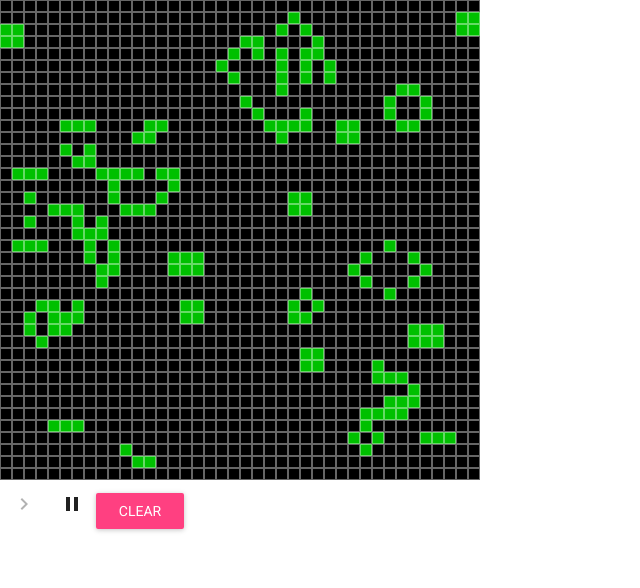
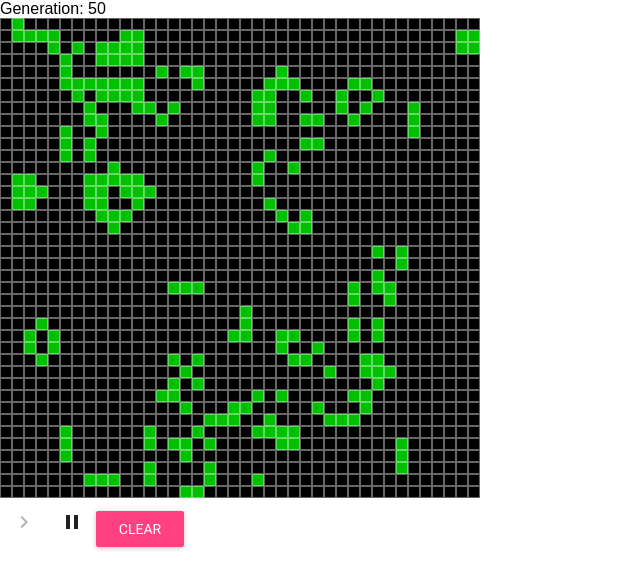
Before and after one commit to mkermani144/freecodecamp-projects, a React (Create React App) app in the folder game-of-life/: page / in a window 1280 px wide. Shown: the top 588 px of the page, without its empty margins (0-640 px from the left). Built offline with nearby package versions, Linux system fonts and the light colour scheme.

Commit message:
Add generation

```diff
--- a/game-of-life/src/App.js
+++ b/game-of-life/src/App.js
@@ -13,7 +13,8 @@ class App extends Component {
     super();
     this.state = {
       mustPlay: 1,
-      pauseOrPlay: 'pause'
+      pauseOrPlay: 'pause',
+      generation: 0
     };
   }
   render() {
@@ -44,7 +45,18 @@ class App extends Component {
     return (
       <MuiThemeProvider>
         <div className="App">
-          <BoardContainer mustPlay={this.state.mustPlay} reportPlay={() => {this.setState({mustPlay: 0})}}/>
+          <div className="generationNumber">Generation: {this.state.generation}</div>
+          <BoardContainer
+            mustPlay={this.state.mustPlay}
+            reportPlay={(clear) => {
+              this.setState((prev) => {
+                return {
+                  mustPlay: !clear,
+                  generation: prev.generation + 1
+                }
+              });
+            }}
+          />
           <IconButton disabled={this.state.pauseOrPlay === 'pause'} tooltip='next'>
             <ImageNavigateNext onClick={() => this.setState({mustPlay: 2})} />
           </IconButton>
--- a/game-of-life/src/BoardContainer.js
+++ b/game-of-life/src/BoardContainer.js
@@ -77,9 +77,7 @@ class BoardContainer extends Component {
     this.setState({
       states: nextGeneration
     }, () => {
-      if (this.props.mustPlay === 2) {
-        this.props.reportPlay();
-      }
+      this.props.reportPlay(this.props.mustPlay - 1);
     });
   }
 }
```
